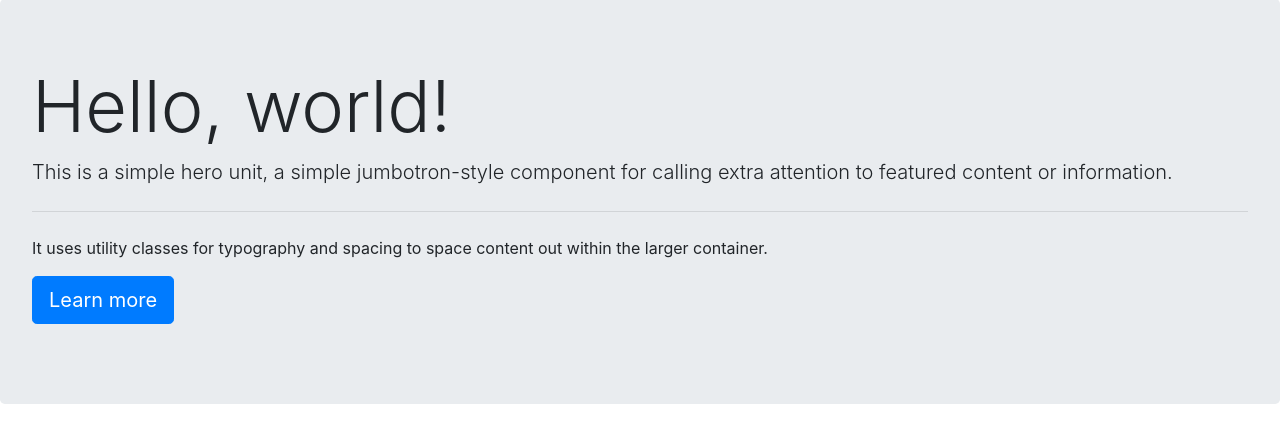
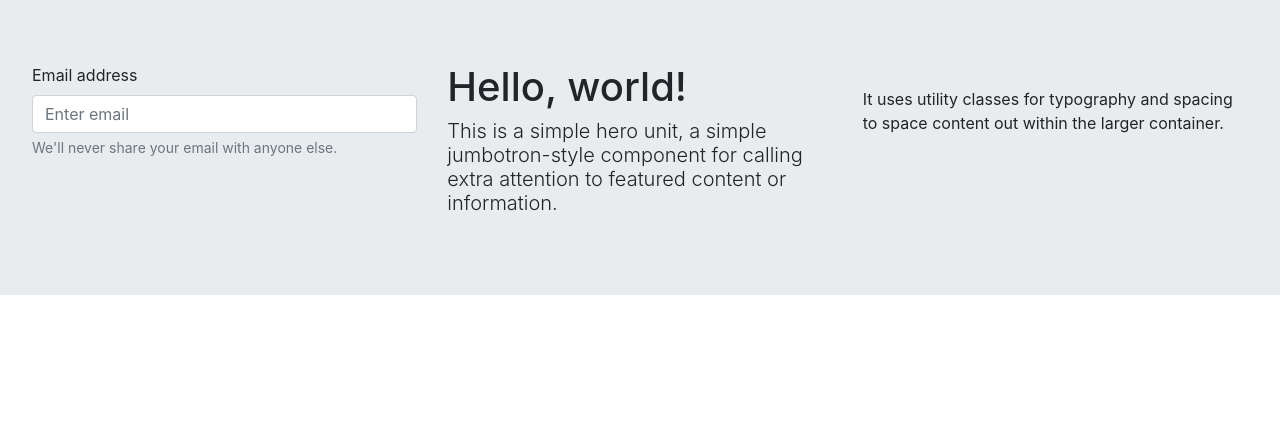
Before and after one commit to LucileRosellini/ALProjectSlimeCorp, a PHP site: page / in a window 1280 px wide. Shown: the part 505-941 px from the top of the page. After the commit the page ends 800 px from the top, so only its background shows below. Run offline with PHP 8.4, Linux system fonts and the light colour scheme.

Commit message:
footer in progress

```diff
--- a/footer.php
+++ b/footer.php
@@ -1,9 +1,27 @@
-<div class="jumbotron">
-  <h1 class="display-3">Hello, world!</h1>
-  <p class="lead">This is a simple hero unit, a simple jumbotron-style component for calling extra attention to featured content or information.</p>
-  <hr class="my-4">
-  <p>It uses utility classes for typography and spacing to space content out within the larger container.</p>
-  <p class="lead">
-    <a class="btn btn-primary btn-lg" href="#" role="button">Learn more</a>
-  </p>
-</div>
+</main>
+
+<footer class="jumbotron row">
+    <div class="form-group display-block col-4">
+      <label for="exampleInputEmail1">Email address</label>
+      <input type="email" class="form-control" id="exampleInputEmail1" aria-describedby="emailHelp" placeholder="Enter email">
+      <small id="emailHelp" class="form-text text-muted">We'll never share your email with anyone else.</small>
+    </div>
+
+    <div class="display-3 block col-4">
+        <h1 >Hello, world!</h1>
+        <p class="lead">This is a simple hero unit, a simple jumbotron-style component for calling extra attention to featured content or information.</p>
+    </div>
+
+    <div class="my-4 col-4">
+        <p>It uses utility classes for typography and spacing to space content out within the larger container.</p>
+    </div>
+</footer>
+
+
+
+<script src="https://cdn.jsdelivr.net/npm/jquery@3.5.1/dist/jquery.slim.min.js" integrity="sha384-DfXdz2htPH0lsSSs5nCTpuj/zy4C+OGpamoFVy38MVBnE+IbbVYUew+OrCXaRkfj" crossorigin="anonymous"></script>
+<script src="https://cdn.jsdelivr.net/npm/popper.js@1.16.1/dist/umd/popper.min.js" integrity="sha384-9/reFTGAW83EW2RDu2S0VKaIzap3H66lZH81PoYlFhbGU+6BZp6G7niu735Sk7lN" crossorigin="anonymous"></script>
+<script src="https://cdn.jsdelivr.net/npm/bootstrap@4.6.1/dist/js/bootstrap.min.js" integrity="sha384-VHvPCCyXqtD5DqJeNxl2dtTyhF78xXNXdkwX1CZeRusQfRKp+tA7hAShOK/B/fQ2" crossorigin="anonymous"></script>    <script src="js/script.js"></script>
+</body>
+
+</html>
--- a/header.php
+++ b/header.php
@@ -1,3 +1,23 @@
+<!DOCTYPE html>
+<html lang="fr">
+
+<head>
+    <meta charset="UTF-8">
+    <meta http-equiv="X-UA-Compatible" content="IE=edge">
+    <meta name="viewport" content="width=device-width, initial-scale=1.0">
+    <!-- CDN Bootstrap-->
+    <link rel="stylesheet" href="https://cdn.jsdelivr.net/npm/bootstrap@4.6.1/dist/css/bootstrap.min.css" integrity="sha384-zCbKRCUGaJDkqS1kPbPd7TveP5iyJE0EjAuZQTgFLD2ylzuqKfdKlfG/eSrtxUkn" crossorigin="anonymous">    <title>SlimeCorp</title>
+</head>
+
+<body>
+
+
+<header>
+<div>
+
+<h1 id="titre" class="text-center py-3 text-success">SLIME CORP</h1>
+</div>
+
 <nav class="navbar navbar-expand-lg navbar-dark bg-primary">
   <a class="navbar-brand" href="#">Navbar</a>
   <button class="navbar-toggler" type="button" data-toggle="collapse" data-target="#navbarColor01" aria-controls="navbarColor01" aria-expanded="false" aria-label="Toggle navigation">
@@ -37,3 +57,6 @@
     </form>
   </div>
 </nav>
+</header>
+
+<main>
--- a/index.php
+++ b/index.php
@@ -1,23 +1,6 @@
-<!DOCTYPE html>
-<html lang="fr">
-
-<head>
-    <meta charset="UTF-8">
-    <meta http-equiv="X-UA-Compatible" content="IE=edge">
-    <meta name="viewport" content="width=device-width, initial-scale=1.0">
-    <!-- CDN Bootstrap-->
-    <link rel="stylesheet" href="https://cdn.jsdelivr.net/npm/bootstrap@4.6.1/dist/css/bootstrap.min.css" integrity="sha384-zCbKRCUGaJDkqS1kPbPd7TveP5iyJE0EjAuZQTgFLD2ylzuqKfdKlfG/eSrtxUkn" crossorigin="anonymous">    <title>SlimeCorp</title>
-</head>
-
-<body>
-
-  <?php require_once 'header.php' ?>
-
-    <main>
+    <?php require_once 'header.php' ?>
 
 
-
-      <h1 id="titre" class="text-center py-3 text-success">SLIME CORP</h1>
       <div id="carouselExampleIndicators" class="carousel slide" data-ride="carousel">
   <ol class="carousel-indicators">
     <li data-target="#carouselExampleIndicators" data-slide-to="0" class="active"></li>
@@ -46,12 +29,5 @@
 
 </div>
 
-    </main>
 
     <?php require_once 'footer.php' ?>
-    <script src="https://cdn.jsdelivr.net/npm/jquery@3.5.1/dist/jquery.slim.min.js" integrity="sha384-DfXdz2htPH0lsSSs5nCTpuj/zy4C+OGpamoFVy38MVBnE+IbbVYUew+OrCXaRkfj" crossorigin="anonymous"></script>
-<script src="https://cdn.jsdelivr.net/npm/popper.js@1.16.1/dist/umd/popper.min.js" integrity="sha384-9/reFTGAW83EW2RDu2S0VKaIzap3H66lZH81PoYlFhbGU+6BZp6G7niu735Sk7lN" crossorigin="anonymous"></script>
-<script src="https://cdn.jsdelivr.net/npm/bootstrap@4.6.1/dist/js/bootstrap.min.js" integrity="sha384-VHvPCCyXqtD5DqJeNxl2dtTyhF78xXNXdkwX1CZeRusQfRKp+tA7hAShOK/B/fQ2" crossorigin="anonymous"></script>    <script src="js/script.js"></script>
-</body>
-
-</html>
```
Also changed, not shown: 1 other file.
